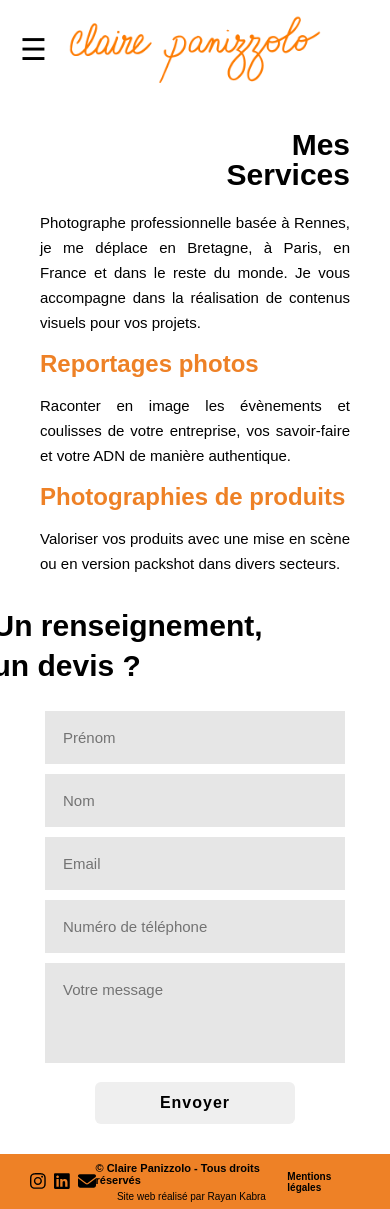
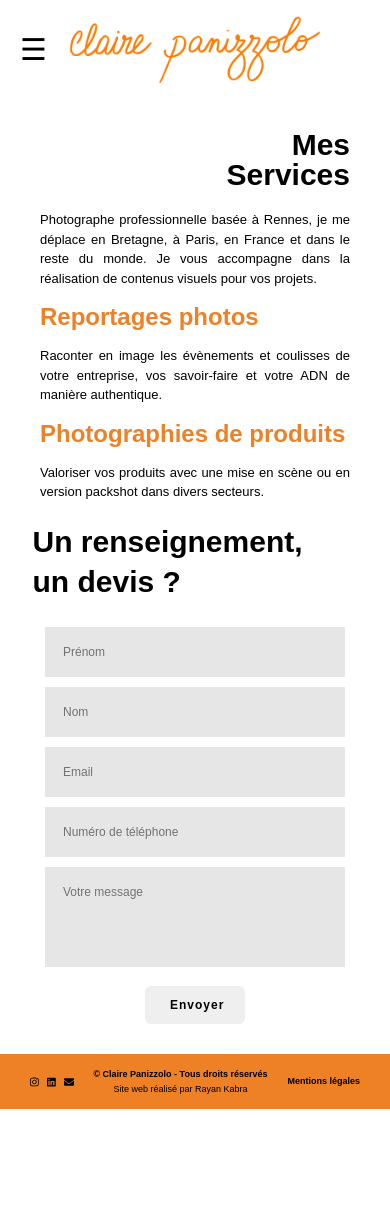
Before and after one commit to RayanKabra/Claire-Panizzolo, a React (Create React App) app: page /services in a window 390 px wide. After the commit the page ends 1109 px from the top, so only its background shows below. Built offline with nearby package versions, Linux system fonts and the light colour scheme; a web font is replaced by a local one.

Commit message:
Responsive mobile

```diff
--- a/src/styles/components/_cta.scss
+++ b/src/styles/components/_cta.scss
@@ -99,7 +99,7 @@
     width: 100%;
   .CTA-title {
     margin-bottom: 20px;
-    margin-right: 80px;
+    // margin-right: 80px;
     h2 {
       font-size: 30px;
       padding-bottom: 0;
@@ -110,10 +110,13 @@
         width: 300px;
 
         button {
+          font-size: 12px;
           margin-top: 10px;
+          width: 100px;
+          padding: 12px 25px ;
         }
         .field .item {
-          font-size: 15px;
+          font-size: 12px;
           margin: 5px 0;
         }
       }
--- a/src/styles/components/_footer.scss
+++ b/src/styles/components/_footer.scss
@@ -69,6 +69,7 @@
   }
 }
 
+// MOBILE
 @media screen and (max-width: 768px) {
   .footer {
     .footer-container {
@@ -107,3 +108,30 @@
     }
   }
 }
+
+@media screen and (max-width: 550px) {
+  .footer {
+    .footer-container {
+      width: calc(100% - 20px);
+      .social-contact {
+        .social-contact-links {
+        .links {
+        font-size: 10px;
+        gap: 5px;
+        }
+      }
+      }
+      .footer-middle-part {
+        p {
+          font-size: 9px;
+        }
+        .copyright {
+          font-size: 9px;
+        }
+      }
+      .legal-informations {
+        font-size: 9px;
+      }
+    }
+  }
+}
--- a/src/styles/components/_servicesdescription.scss
+++ b/src/styles/components/_servicesdescription.scss
@@ -32,7 +32,11 @@
 // MOBILE
 @media screen and (max-width: 768px) {
   .services-description-container {
-    margin: 130px 40px 30px 40px;
+    margin: 130px 40px 20px 40px;
+    p {
+      font-size: 13px;
+      line-height: 1.5;
+    }
 
     .services-description-title {
       padding-bottom: 20px;
@@ -44,6 +48,7 @@
     .services-description-presentation {
       p {
         padding: 0;
+        font-size: 13px;
       }
     }
     .padding-title {
```
